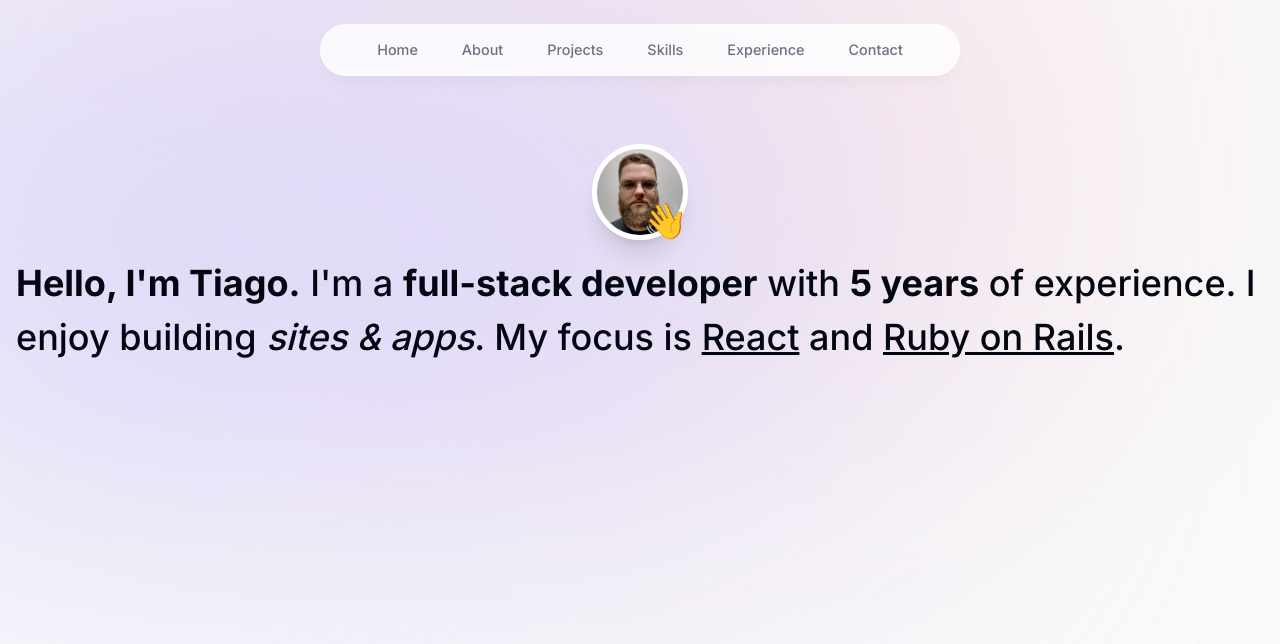
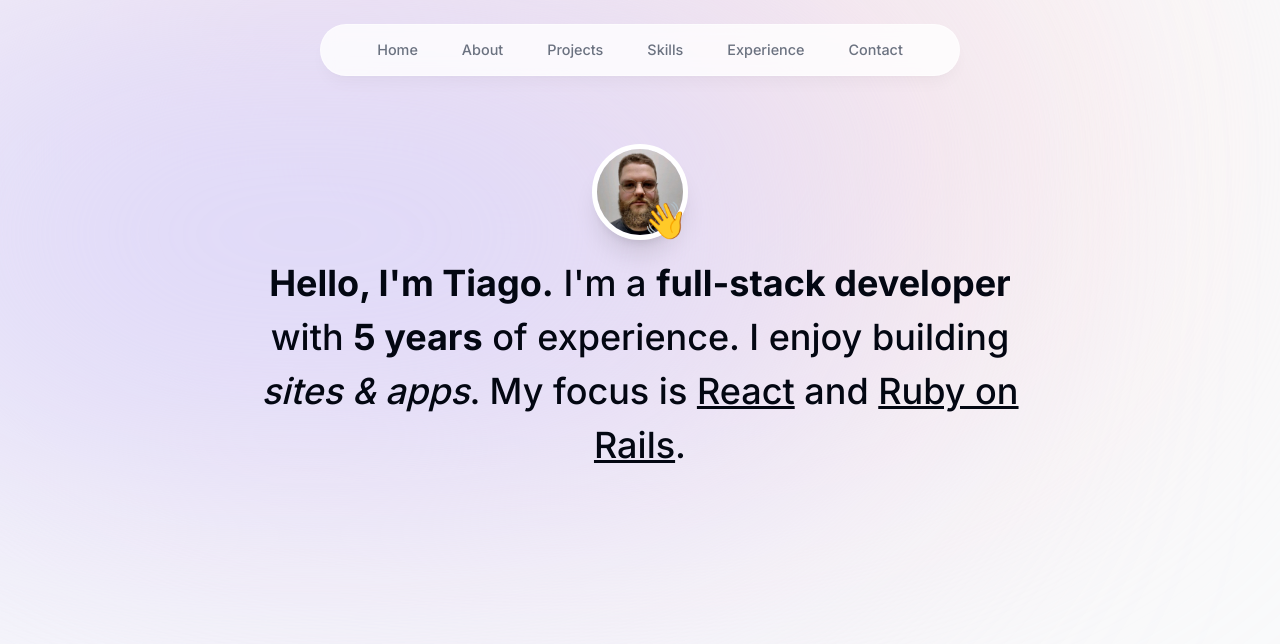
Before and after one commit to tiagorahal/portfolio_2.0, a Next.js app: page / in a window 1280 px wide. Shown: the top 644 px of the page. Built offline with nearby package versions, Linux system fonts and the light colour scheme.

Commit message:
Fix paragraph positioning

```diff
--- a/app/page.tsx
+++ b/app/page.tsx
@@ -2,7 +2,7 @@ import Intro from "@/components/intro"
 
 export default function Home() {
   return (
-    <main className="">
+    <main className="flex flex-col items-center px-4">
       <Intro />
     </main>
   )
--- a/components/intro.tsx
+++ b/components/intro.tsx
@@ -7,7 +7,7 @@ import { motion } from "framer-motion";
 
 export default function Intro() {
   return (
-    <section>
+    <section className="mb-28 max-w-[50rem] text-center sm:mb-0">
       <div className="flex items-center justify-center">
         <div className="relative">
           <motion.div
```
